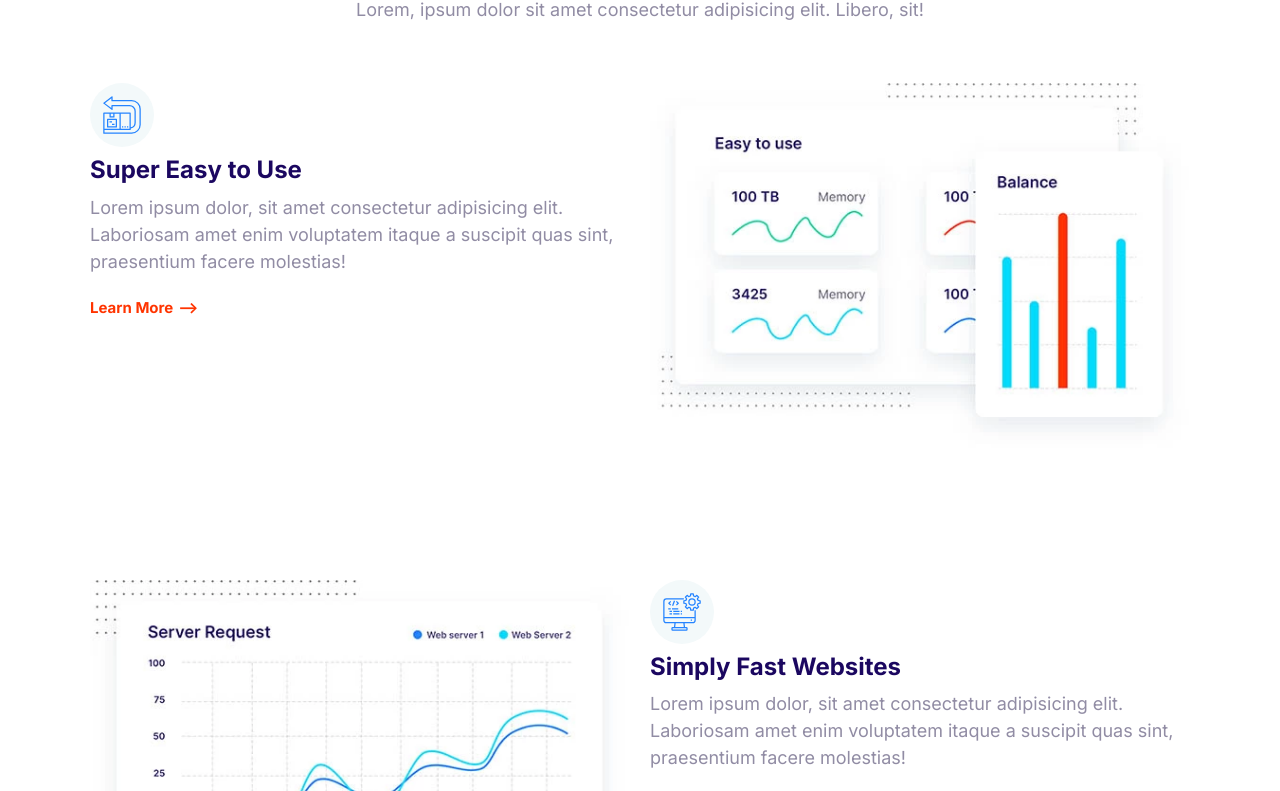
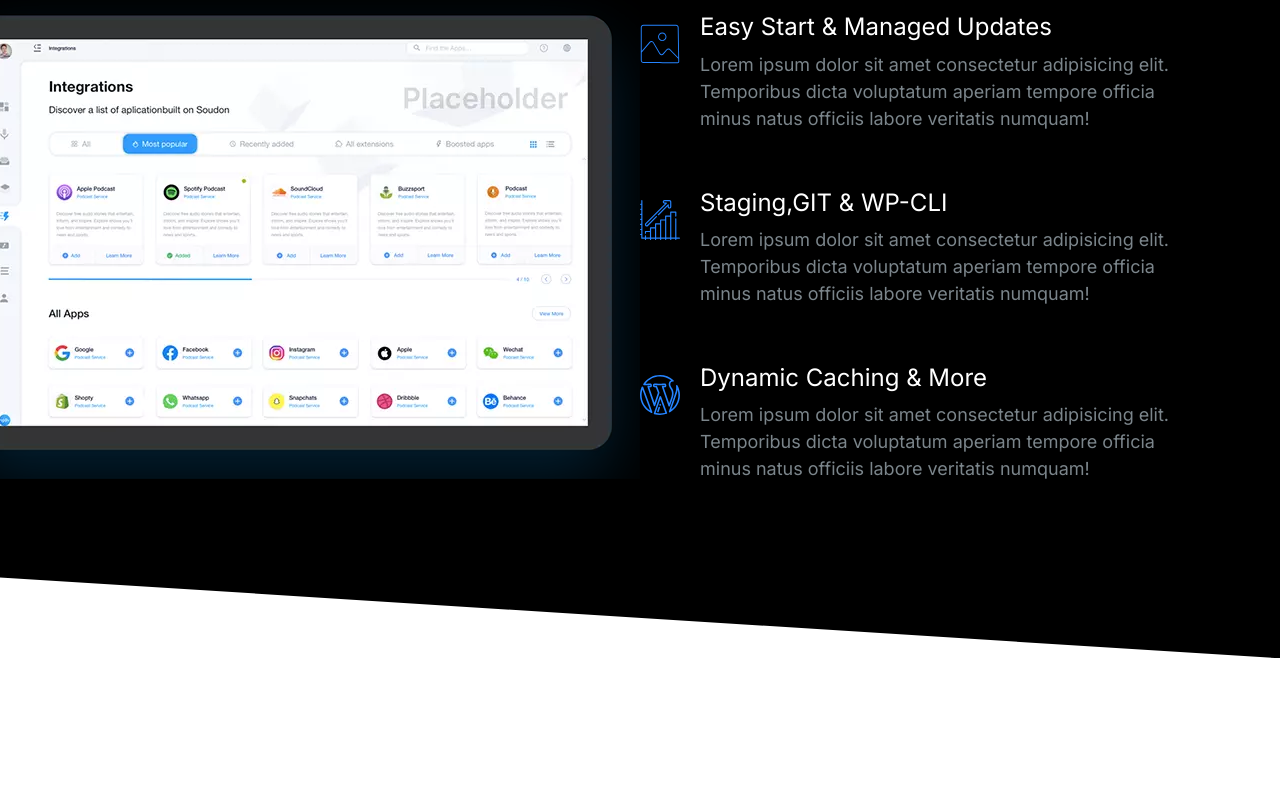
Before and after one commit to savgym/Moshify, a plain HTML site: page index.html in a window 1280 px wide. Shown: the part 151-942 px from the top of the page. After the commit the page ends 809 px from the top, so only its background shows below. Drawn offline with Linux system fonts and the light colour scheme.

Commit message:
Showcase Block

```diff
--- a/CSS/style.css
+++ b/CSS/style.css
@@ -16,6 +16,10 @@
 }
 
 /* Typography */
+::selection {
+  background: var(--color-primary);
+  color: #fff;
+}
 
 html {
   font-size: 62.5%;
@@ -44,6 +48,7 @@ h2 {
 }
 h3 {
   font-size: 3rem;
+  font-weight: 500;
 }
 
 p {
@@ -133,7 +138,6 @@ a {
 .list {
   list-style: none;
   padding-left: 0;
-  color: var(--color-heading);
 }
 
 .list--inline .list__item {
@@ -144,6 +148,7 @@ a {
 .list--tick {
   list-style-image: url(../images/tick.svg);
   padding-left: 3rem;
+  color: var(--color-heading);
 }
 
 .list--tick .list__item {
@@ -417,6 +422,7 @@ a {
 
 .media {
   display: flex;
+  margin-bottom: 4rem;
 }
 
 .media__title {
@@ -623,18 +629,20 @@ a {
   color: #7b858b;
 }
 
-.block--dark .block__heading {
+.block--dark h1,
+.block--dark h2,
+.block--dark h3 {
   color: #fff;
 }
 
 .block--skewed-right {
   padding-bottom: calc(var(--padding-vertical) + 4rem);
-  clip-path: polygon(0 0%, 100% 0%, 100% 100%, 0 80%);
+  clip-path: polygon(0 0%, 100% 0%, 100% 100%, 0 90%);
 }
 
 .block--skewed-left {
   padding-bottom: calc(var(--padding-vertical) + 4rem);
-  clip-path: polygon(0 0%, 100% 0%, 100% 80%, 0 100%);
+  clip-path: polygon(0 0%, 100% 0%, 100% 90%, 0 100%);
 }
 
 .container {
@@ -707,10 +715,6 @@ a {
 }
 
 /* Hero */
-
-.hero {
-  clip-path: polygon(0 0%, 100% 0%, 100% 90%, 0 100%);
-}
 
 .hero__tagline {
   font-size: 2rem;
@@ -802,3 +806,24 @@ a {
     order: 2;
   }
 }
+
+/* Showcase Block */
+
+.block-showcase__image > img {
+  width: 100%;
+}
+
+@media screen and (min-width: 768px) {
+  .block-showcase .grid {
+    grid-template-columns: 50% 50%;
+  }
+
+  .block-showcase__image {
+    justify-self: end;
+  }
+
+  .block-showcase__image > img {
+    width: auto;
+    max-width: 700px;
+  }
+}
--- a/index.html
+++ b/index.html
@@ -14,69 +14,76 @@
     />
   </head>
   <body>
-    <section class="block container">
+    <section class="block block--dark block--skewed-right block-showcase">
       <header class="block__header">
-        <h2>Host on the Cloud to Keep Growing</h2>
-        <p>
-          Lorem, ipsum dolor sit amet consectetur adipisicing elit. Libero, sit!
-        </p>
+        <h2>User-friendly Control Panel</h2>
       </header>
-      <!-- 1 -->
-      <article class="grid grid--1x2 feature">
-        <div class="feature__content">
-          <span class="icon-container">
-            <svg class="icon icon--primary">
-              <use xlink:href="images/sprite.svg#easy"></use>
-            </svg>
-          </span>
-          <h3 class="feature__heading">Super Easy to Use</h3>
-          <p>
-            Lorem ipsum dolor, sit amet consectetur adipisicing elit. Laboriosam
-            amet enim voluptatem itaque a suscipit quas sint, praesentium facere
-            molestias!
-          </p>
-          <a href="#" class="link-arrow">Learn More</a>
-        </div>
-        <picture>
+      <div class="container grid grid--1x2">
+        <picture class="block-showcase__image">
           <source
             type="image/webp"
-            srcset="images/easy.webp 1x, images/easy@2x.webp 2x"
+            srcset="images/ipad.webp 1x, images/ipad@2x.webp 2x"
           />
           <source
-            type="image/jpg"
-            srcset="images/easy.jpg 1x, images/easy@2x.jpg 2x"
+            type="image/png"
+            srcset="images/ipad.png 1x, images/ipad@2x.png 2x"
           />
-          <img class="feature__image" src="images/easy@2x.jpg" alt="" />
+          <img src="images/ipad.png" alt="" />
         </picture>
-      </article>
-      <!-- 2 -->
-      <article class="grid grid--1x2 feature">
-        <div class="feature__content">
-          <span class="icon-container">
-            <svg class="icon icon--primary">
-              <use xlink:href="images/sprite.svg#computer"></use>
-            </svg>
-          </span>
-          <h3 class="feature__heading">Simply Fast Websites</h3>
-          <p>
-            Lorem ipsum dolor, sit amet consectetur adipisicing elit. Laboriosam
-            amet enim voluptatem itaque a suscipit quas sint, praesentium facere
-            molestias!
-          </p>
-          <a href="#" class="link-arrow">Learn More</a>
-        </div>
-        <picture>
-          <source
-            type="image/webp"
-            srcset="images/fast.webp 1x, images/fast@2x.webp 2x"
-          />
-          <source
-            type="image/jpg"
-            srcset="images/fast.jpg 1x, images/fast@2x.jpg 2x"
-          />
-          <img class="feature__image" src="images/fast@2x.jpg" alt="" />
-        </picture>
-      </article>
+        <ul class="list">
+          <li>
+            <div class="media">
+              <div class="media__image">
+                <svg class="icon icon--primary">
+                  <use xlink:href="images/sprite.svg#snap"></use>
+                </svg>
+              </div>
+              <div class="media__body">
+                <h3 class="media__title">Easy Start & Managed Updates</h3>
+                <p>
+                  Lorem ipsum dolor sit amet consectetur adipisicing elit.
+                  Temporibus dicta voluptatum aperiam tempore officia minus
+                  natus officiis labore veritatis numquam!
+                </p>
+              </div>
+            </div>
+          </li>
+          <li>
+            <div class="media">
+              <div class="media__image">
+                <svg class="icon icon--primary">
+                  <use xlink:href="images/sprite.svg#growth"></use>
+                </svg>
+              </div>
+              <div class="media__body">
+                <h3 class="media__title">Staging,GIT & WP-CLI</h3>
+                <p>
+                  Lorem ipsum dolor sit amet consectetur adipisicing elit.
+                  Temporibus dicta voluptatum aperiam tempore officia minus
+                  natus officiis labore veritatis numquam!
+                </p>
+              </div>
+            </div>
+          </li>
+          <li>
+            <div class="media">
+              <div class="media__image">
+                <svg class="icon icon--primary">
+                  <use xlink:href="images/sprite.svg#wordpress"></use>
+                </svg>
+              </div>
+              <div class="media__body">
+                <h3 class="media__title">Dynamic Caching & More</h3>
+                <p>
+                  Lorem ipsum dolor sit amet consectetur adipisicing elit.
+                  Temporibus dicta voluptatum aperiam tempore officia minus
+                  natus officiis labore veritatis numquam!
+                </p>
+              </div>
+            </div>
+          </li>
+        </ul>
+      </div>
     </section>
 
     <script src="/js/main.js"></script>
```
Also changed, not shown: images/ipad.png (added), images/ipad.webp (added), images/ipad@2x.png (added), images/ipad@2x.webp (added).
